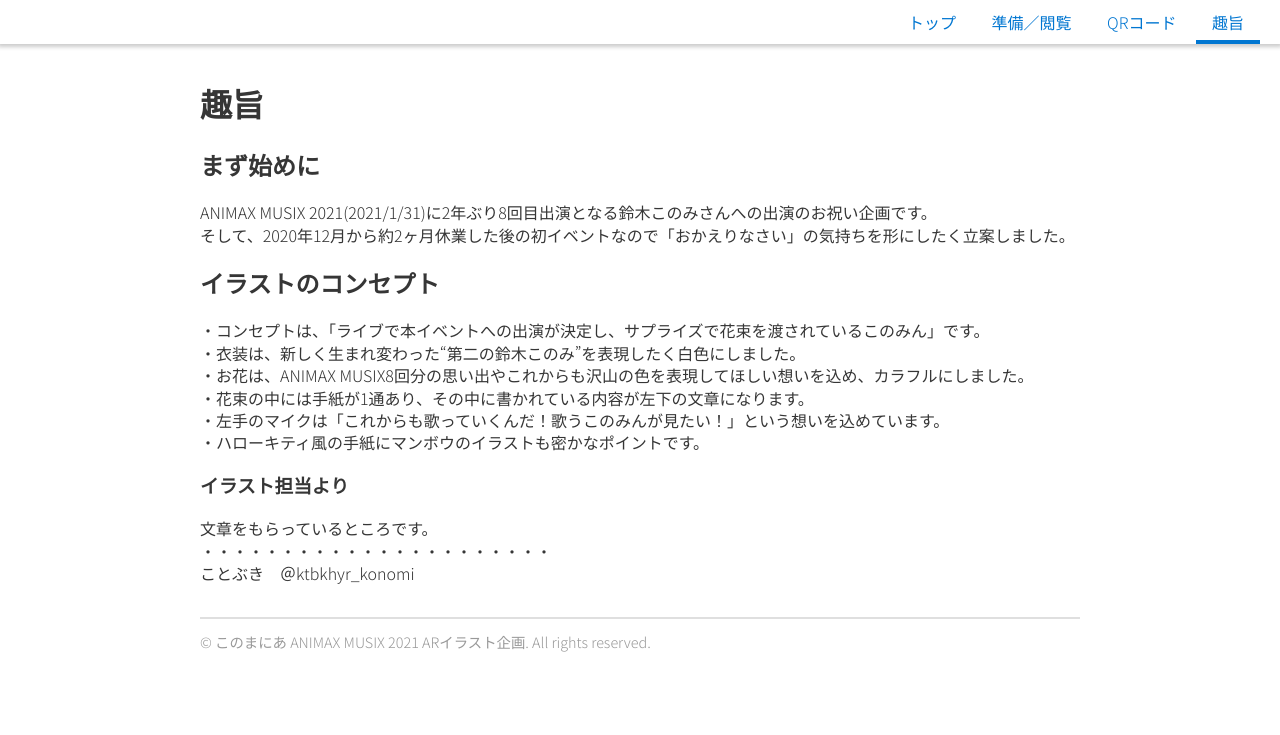
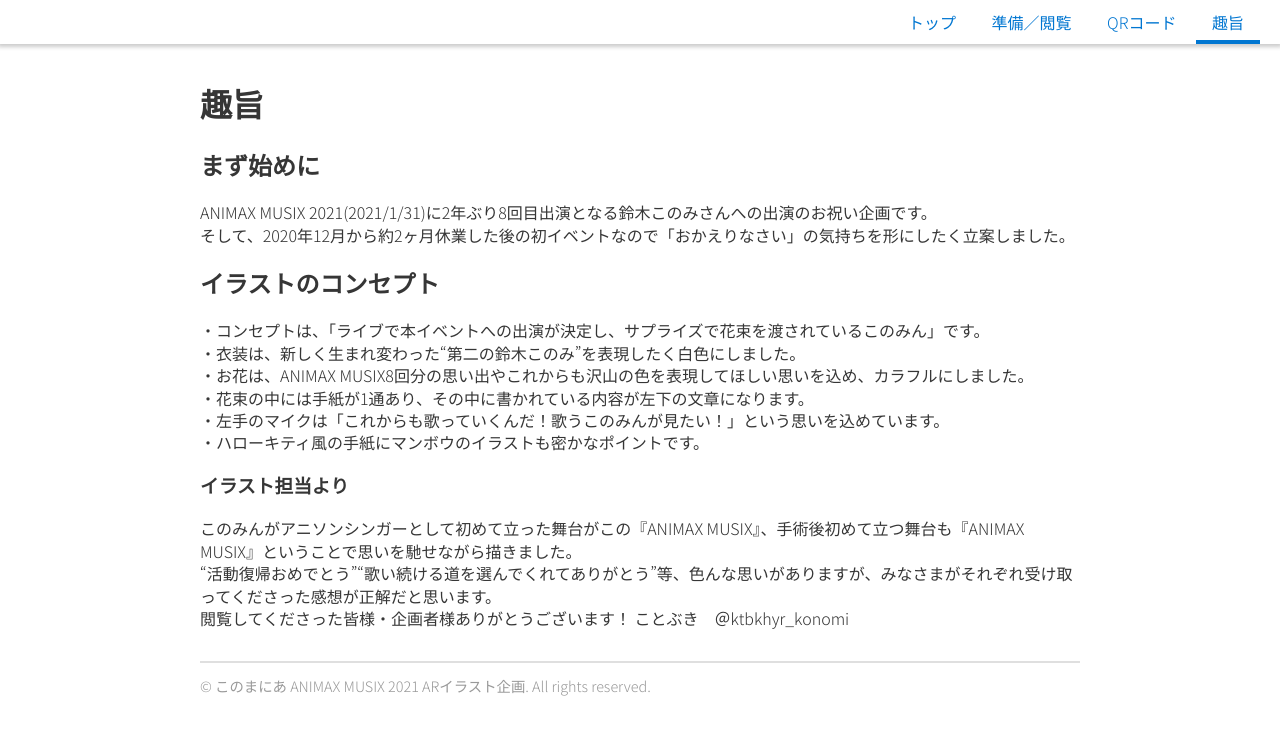
Before and after one commit to konomania/konomania.github.io, a Jekyll site: the page built from _pages/concept.md, in a window 1280 px wide. Shown: the top 735 px of the page. Built offline with Jekyll 4.4.1, drawn with Linux system fonts in a browser that asks for light colours.

Commit message:
Update concept.md

```diff
--- a/_pages/concept.md
+++ b/_pages/concept.md
@@ -14,12 +14,13 @@
 
 ・コンセプトは、「ライブで本イベントへの出演が決定し、サプライズで花束を渡されているこのみん」です。
 ・衣装は、新しく生まれ変わった“第二の鈴木このみ”を表現したく白色にしました。
-・お花は、ANIMAX MUSIX8回分の思い出やこれからも沢山の色を表現してほしい想いを込め、カラフルにしました。
+・お花は、ANIMAX MUSIX8回分の思い出やこれからも沢山の色を表現してほしい思いを込め、カラフルにしました。
 ・花束の中には手紙が1通あり、その中に書かれている内容が左下の文章になります。
-・左手のマイクは「これからも歌っていくんだ！歌うこのみんが見たい！」という想いを込めています。
+・左手のマイクは「これからも歌っていくんだ！歌うこのみんが見たい！」という思いを込めています。
 ・ハローキティ風の手紙にマンボウのイラストも密かなポイントです。
 
 ### イラスト担当より
-文章をもらっているところです。
-・・・・・・・・・・・・・・・・・・・・・・
+このみんがアニソンシンガーとして初めて立った舞台がこの『ANIMAX MUSIX』、手術後初めて立つ舞台も『ANIMAX MUSIX』ということで思いを馳せながら描きました。
+“活動復帰おめでとう”“歌い続ける道を選んでくれてありがとう”等、色んな思いがありますが、みなさまがそれぞれ受け取ってくださった感想が正解だと思います。
+閲覧してくださった皆様・企画者様ありがとうございます！
 ことぶき　＠ktbkhyr_konomi
```
